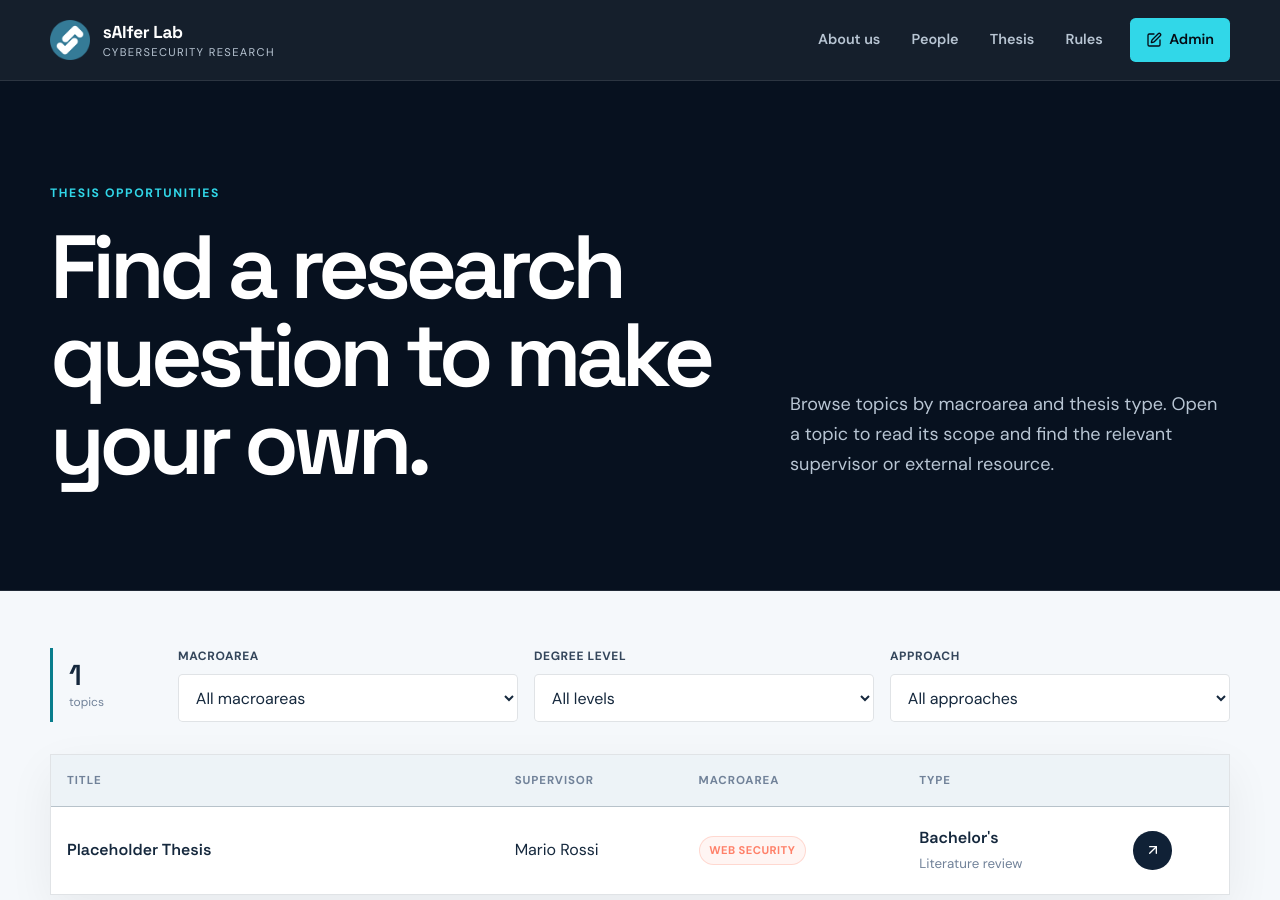
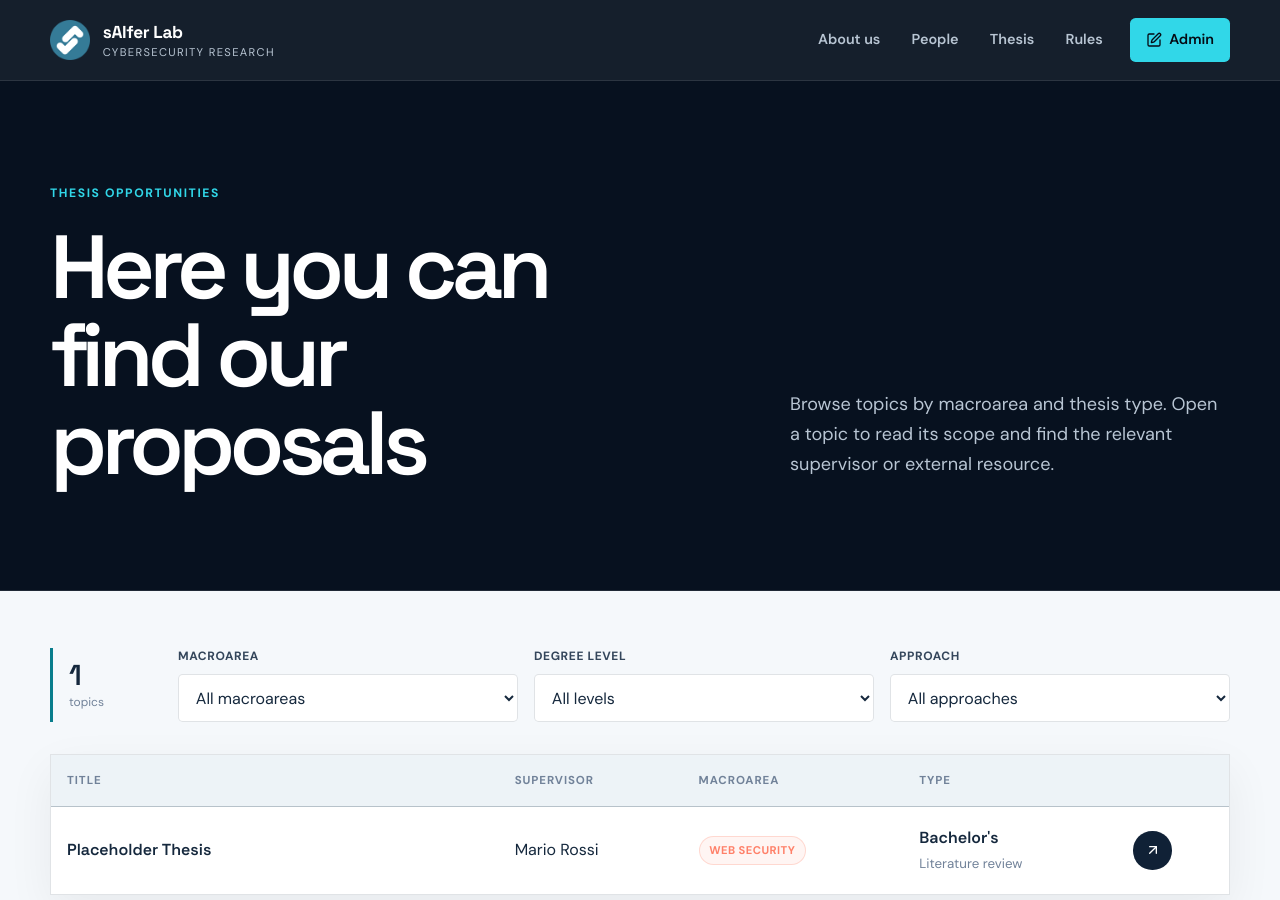
Before and after one commit to sAIferLab-Cyber/saiferlab-cyber.github.io, a Jekyll site: the page built from thesis.html, in a window 1280 px wide and 900 px high. Built offline with Jekyll 4.4.1, drawn with Linux system fonts in a browser that asks for light colours.

Commit message:
Edit thesis page

```diff
--- a/thesis.html
+++ b/thesis.html
@@ -8,7 +8,7 @@ permalink: /thesis/
   <div class="shell page-hero-inner thesis-hero-grid">
     <div>
       <p class="section-label">Thesis opportunities</p>
-      <h1>Find a research question to make your own.</h1>
+      <h1>Here you can find our proposals</h1>
     </div>
     <p>Browse topics by macroarea and thesis type. Open a topic to read its scope and find the relevant supervisor or external resource.</p>
   </div>
```
